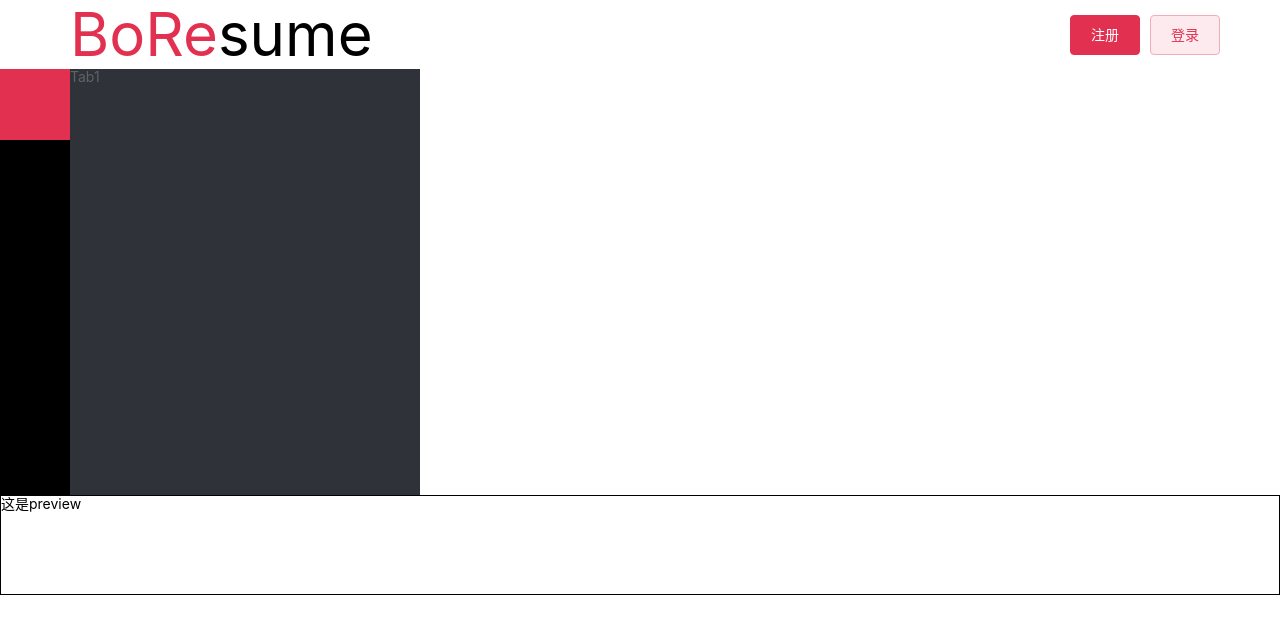
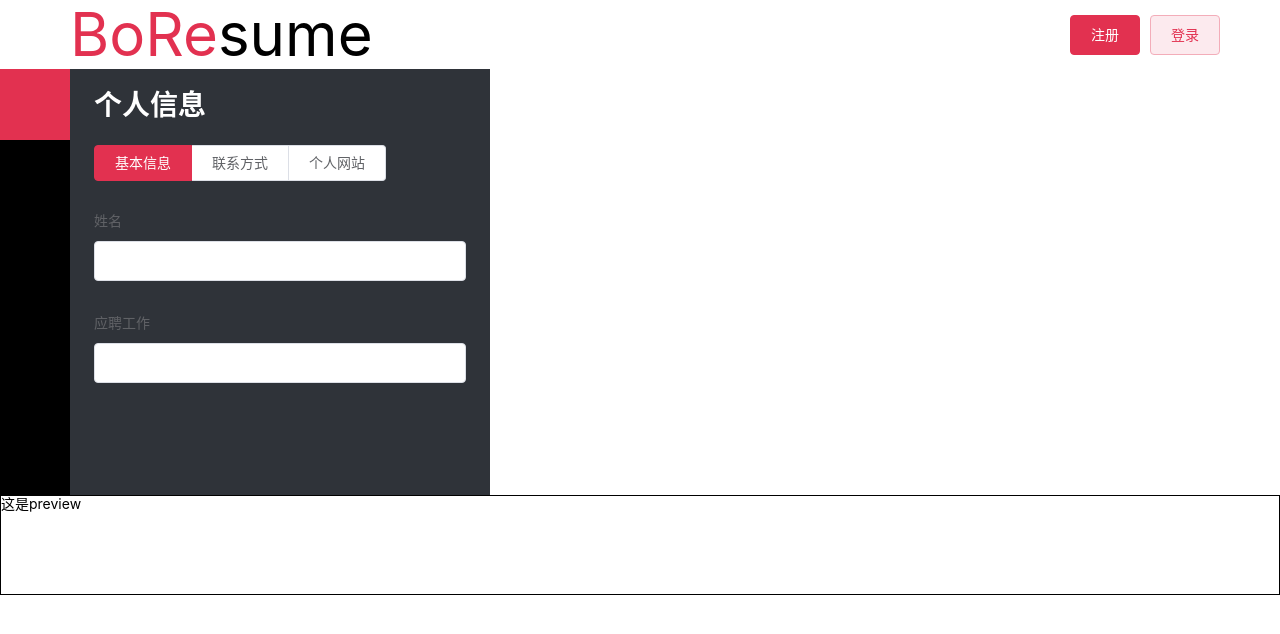
Before and after one commit to bluesbonewong/vue-resumer-0, a Vue app: page / in a window 1280 px wide. Shown: the top 634 px of the page. Built offline with nearby package versions, Linux system fonts and the light colour scheme.

Commit message:
完成个人信息和工作经历组件构建

```diff
--- a/src/App.vue
+++ b/src/App.vue
@@ -43,7 +43,7 @@
     flex: 1;
 
     > .editor {
-      width: 30em;
+      width: 35em;
     }
     > .preview {
       flex: 1;
--- a/src/components/Editor.vue
+++ b/src/components/Editor.vue
@@ -12,21 +12,61 @@
       </ul>
     </nav>
     <ul class="tab">
-      <li v-for="i in [0,1,2,3,4,5]"
-          v-bind:class="{active:currentTab === i}" v-text="`Tab${i + 1}`">
-
+      <!--<li v-for="i in [0,1,2,3,4,5]"-->
+      <!--v-bind:class="{active:currentTab === i}" v-text="`Tab${i + 1}`">-->
+      <!---->
+      <!--</li>-->
+      <li v-bind:class="{active:currentTab === 0}">
+        <h1>个人信息</h1>
+        <EditorProfile v-bind:profile="profile"/>
       </li>
+      <li></li>
+      <li></li>
+      <li></li>
+      <li v-bind:class="{active:currentTab === 4}">
+        <h1>工作经历</h1>
+        <EditorWork v-bind:workHistory="workHistory"/>
+      </li>
+      <li></li>
     </ul>
   </div>
 </template>
 
 <script>
+  import EditorProfile from './EditorProfile'
+  import EditorWork from './EditorWork'
+
   export default {
+    components: {
+      EditorProfile,
+      EditorWork
+    },
     data() {
       return {
         currentTab: 0,
+        profile: {
+          name: '',
+          job: '',
+          phone: '',
+          email: '',
+          wechat: '',
+          qq: '',
+          blog: '',
+          github: ''
+        },
+        workHistory: [
+          {company: '', position: '', time: '', content: ''}
+        ],
         icon: ['#icon-shenfenzheng', '#icon-tool', '#icon-heart', '#icon-jiangbei', '#icon-work_table', '#icon-xueli']
       }
+    },
+    created() {
+      setTimeout(() => {
+        console.log(this.profile)
+      }, 10000)
+    },
+    methods: {
+
     }
   }
 </script>
@@ -61,12 +101,48 @@
       }
     }
 
-    .tab > li {
-      display: none;
-    }
+    .tab {
+      padding: 0 24px;
+      flex-grow: 1;
+      overflow: auto;
 
-    .tab > li.active {
-      display: block;
+      > li {
+        display: none;
+
+        h1 {
+          margin: 20px 0 24px 0;
+          color: #FFF;
+        }
+
+        h3 {
+          margin-bottom: 10px;
+
+          > span {
+            padding: 0 10px;
+            font-family: 'Vani';
+            color: #E23150;
+          }
+
+          > .el-icon-circle-close {
+            color: white;
+            margin-left: 260px;
+            transition: all .3s;
+            cursor: pointer;
+          }
+
+          > .el-icon-circle-close:hover {
+            color: #E23150;
+          }
+        }
+
+        hr {
+          border-color: #E23150;
+        }
+      }
+
+      li.active {
+        display: block;
+      }
     }
 
   }
--- /dev/null
+++ b/src/components/EditorProfile.vue
@@ -0,0 +1,55 @@
+<template>
+  <div>
+    <el-radio-group v-model="labelPosition" size="medium">
+      <el-radio-button label="top">基本信息</el-radio-button>
+      <el-radio-button label="right">联系方式</el-radio-button>
+      <el-radio-button label="left">个人网站</el-radio-button>
+    </el-radio-group>
+    <div style="margin: 20px;"></div>
+    <el-form v-show="labelPosition === 'top'">
+      <el-form-item label="姓名">
+        <el-input v-model="profile.name"></el-input>
+      </el-form-item>
+      <el-form-item label="应聘工作">
+        <el-input v-model="profile.job"></el-input>
+      </el-form-item>
+    </el-form>
+    <el-form v-show="labelPosition === 'right'">
+      <el-form-item label="手机号码">
+        <el-input v-model="profile.phone"></el-input>
+      </el-form-item>
+      <el-form-item label="邮箱">
+        <el-input v-model="profile.email"></el-input>
+      </el-form-item>
+      <el-form-item label="微信">
+        <el-input v-model="profile.wechat"></el-input>
+      </el-form-item>
+      <el-form-item label="QQ">
+        <el-input v-model="profile.qq"></el-input>
+      </el-form-item>
+    </el-form>
+    <el-form v-show="labelPosition === 'left'">
+      <el-form-item label="个人博客">
+        <el-input v-model="profile.blog"></el-input>
+      </el-form-item>
+      <el-form-item label="GitHub">
+        <el-input v-model="profile.github"></el-input>
+      </el-form-item>
+    </el-form>
+  </div>
+</template>
+
+<script>
+  export default {
+    props: ['profile'],
+    data(){
+      return {
+        labelPosition: 'top'
+      }
+    }
+  }
+</script>
+
+<style>
+
+</style>
--- /dev/null
+++ b/src/components/EditorWork.vue
@@ -0,0 +1,43 @@
+<template>
+  <div>
+    <div style="margin: 20px;"></div>
+    <el-form>
+      <div v-for="(work,index) in workHistory">
+        <h3>第<span>{{index + 1}}</span>份工作<i class="el-icon-circle-close" @click="deleteWorkHistory(index)"></i>
+        </h3>
+        <hr>
+        <el-form-item label="公司">
+          <el-input v-model="work.company"></el-input>
+        </el-form-item>
+        <el-form-item label="职位">
+          <el-input v-model="work.position"></el-input>
+        </el-form-item>
+        <el-form-item label="时间">
+          <el-input v-model="work.time"></el-input>
+        </el-form-item>
+        <el-form-item label="工作内容">
+          <el-input v-model="work.content"></el-input>
+        </el-form-item>
+        <div style="margin: 20px;overflow: hidden;"></div>
+      </div>
+      <el-button style="width: 100%;margin-bottom: 24px;" type="primary" @click="addWorkHistory">新增工作经历
+      </el-button>
+    </el-form>
+  </div>
+</template>
+
+<script>
+  export default {
+    props: ['workHistory'],
+    methods: {
+      addWorkHistory() {
+        this.workHistory.push({
+          company: '', position: '', time: '', content: ''
+        })
+      },
+      deleteWorkHistory(index) {
+        this.workHistory.splice(index, 1)
+      }
+    }
+  }
+</script>
```
